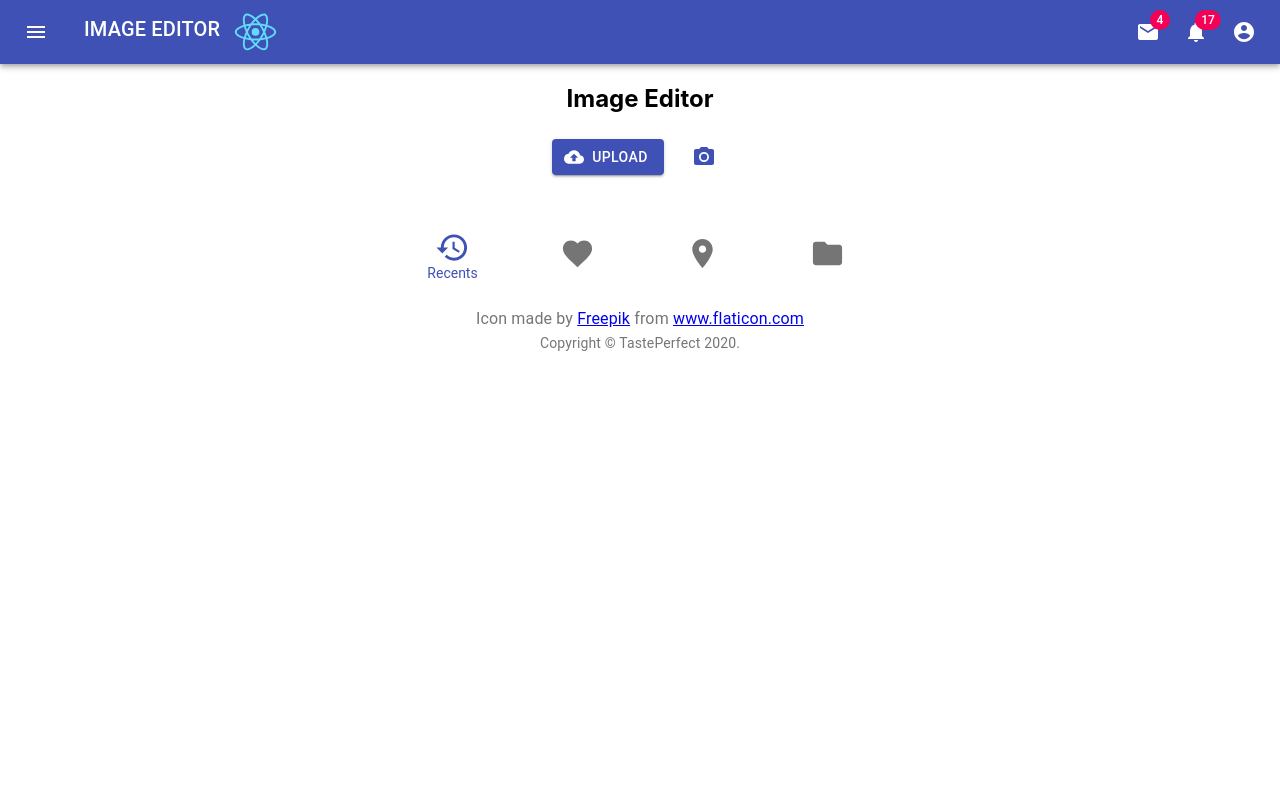
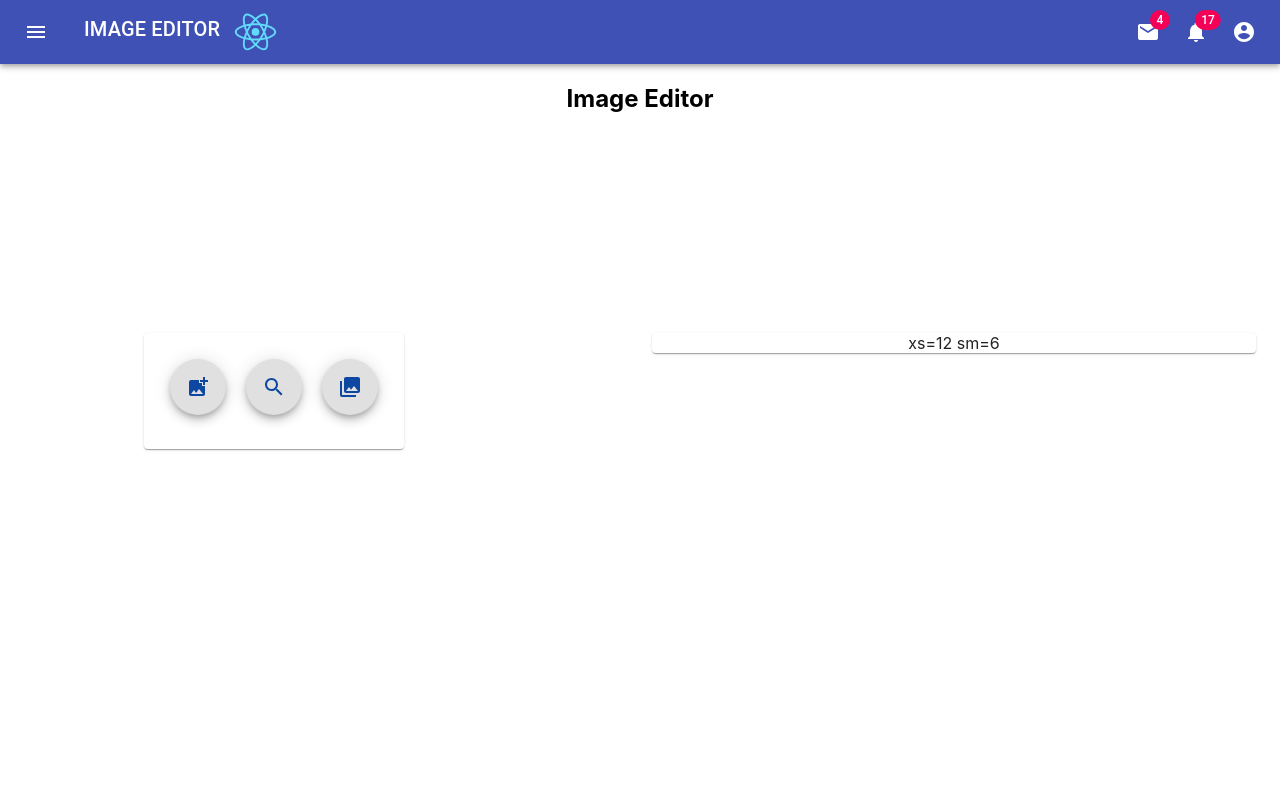
Before and after one commit to Borghese-Gladiator/image-editor, a React (Create React App) app: page / in a window 1280 px wide. Shown: the top 800 px of the page. Built offline with nearby package versions, Linux system fonts and the light colour scheme.

Commit message:
Use online ImageUpload component

```diff
--- a/src/components/ImageUpload.js
+++ b/src/components/ImageUpload.js
@@ -1,50 +1,341 @@
-import React from 'react';
-import { makeStyles } from '@material-ui/core/styles';
-import Button from '@material-ui/core/Button';
-import IconButton from '@material-ui/core/IconButton';
-import PhotoCamera from '@material-ui/icons/PhotoCamera';
-import CloudUploadIcon from '@material-ui/icons/CloudUpload';
+// imports the React Javascript Library
+import React from "react";
+//Card
+import Card from "@material-ui/core/Card";
+import CardActionArea from "@material-ui/core/CardActionArea";
+import CardHeader from "@material-ui/core/CardHeader";
+import CardContent from "@material-ui/core/CardContent";
+import CardActions from "@material-ui/core/CardActions";
+import CardMedia from "@material-ui/core/CardMedia";
 
-const useStyles = makeStyles((theme) => ({
+import Fab from "@material-ui/core/Fab";
+import Button from "@material-ui/core/Button";
+import Grid from "@material-ui/core/Grid";
+import Avatar from "@material-ui/core/Avatar";
+
+import red from "@material-ui/core/colors/red";
+import pink from "@material-ui/core/colors/pink";
+import blue from "@material-ui/core/colors/blue";
+
+import Icon from "@material-ui/core/Icon";
+import PageviewIcon from "@material-ui/icons/Pageview";
+import SearchIcon from "@material-ui/icons/Search";
+import AddPhotoAlternateIcon from "@material-ui/icons/AddPhotoAlternate";
+import CollectionsIcon from "@material-ui/icons/Collections";
+
+import Typography from "@material-ui/core/Typography";
+import Popover from "@material-ui/core/Popover";
+
+// Search
+import Paper from "@material-ui/core/Paper";
+import InputBase from "@material-ui/core/InputBase";
+import Divider from "@material-ui/core/Divider";
+import IconButton from "@material-ui/core/IconButton";
+import MenuIcon from "@material-ui/icons/Menu";
+import CloseIcon from "@material-ui/icons/Close";
+import ReplayIcon from "@material-ui/icons/Replay";
+
+//Tabs
+import { withStyles } from "@material-ui/core/styles";
+
+
+const styles = theme => ({
   root: {
-    '& > *': {
-      margin: theme.spacing(1),
+    backgroundColor: theme.palette.background.paper,
+    width: 500,
+    display: "flex",
+    justifyContent: "center",
+    alignItems: "flex-end"
   },
+  icon: {
+    margin: theme.spacing.unit * 2
+  },
+  iconHover: {
+    margin: theme.spacing.unit * 2,
+    "&:hover": {
+      color: red[800]
+    }
+  },
+  cardHeader: {
+    textalign: "center",
+    align: "center",
+    backgroundColor: "white"
   },
   input: {
-    display: 'none',
+    display: "none"
   },
-}));
+  title: {
+    color: blue[800],
+    fontWeight: "bold",
+    fontFamily: "Montserrat",
+    align: "center"
+  },
+  button: {
+    color: blue[900],
+    margin: 10
+  },
+  secondaryButton: {
+    color: "gray",
+    margin: 10
+  },
+  typography: {
+    margin: theme.spacing.unit * 2,
+    backgroundColor: "default"
+  },
 
-export default function UploadButtons() {
-  const classes = useStyles();
+  searchRoot: {
+    padding: "2px 4px",
+    display: "flex",
+    alignItems: "center",
+    width: 400
+  },
+  searchInput: {
+    marginLeft: 8,
+    flex: 1
+  },
+  searchIconButton: {
+    padding: 10
+  },
+  searchDivider: {
+    width: 1,
+    height: 28,
+    margin: 4
+  }
+});
+
+class ImageUploadCard extends React.Component {
+  state = {
+    mainState: "initial", // initial, search, gallery, uploaded
+    imageUploaded: 0,
+    selectedFile: null
+  };
+
+  handleUploadClick = event => {
+    console.log();
+    var file = event.target.files[0];
+    const reader = new FileReader();
+    var url = reader.readAsDataURL(file);
+
+    reader.onloadend = function(e) {
+      this.setState({
+        selectedFile: [reader.result]
+      });
+    }.bind(this);
+    console.log(url); // Would see a path?
+
+    this.setState({
+      mainState: "uploaded",
+      selectedFile: event.target.files[0],
+      imageUploaded: 1
+    });
+  };
+
+  handleSearchClick = event => {
+    this.setState({
+      mainState: "search"
+    });
+  };
+
+  handleGalleryClick = event => {
+    this.setState({
+      mainState: "gallery"
+    });
+  };
+
+  renderInitialState() {
+    const { classes, theme } = this.props;
+    const { value } = this.state;
 
     return (
-    <div className={classes.root}>
+      <React.Fragment>
+        <CardContent>
+          <Grid container justify="center" alignItems="center">
             <input
               accept="image/*"
               className={classes.input}
               id="contained-button-file"
               multiple
               type="file"
+              onChange={this.handleUploadClick}
             />
             <label htmlFor="contained-button-file">
-        <Button
-          variant="contained"
-          color="primary"
-          className={classes.button}
-          startIcon={<CloudUploadIcon />}
-          component="span"
-        >
-          Upload
-        </Button>
+              <Fab component="span" className={classes.button}>
+                <AddPhotoAlternateIcon />
+              </Fab>
             </label>
-      <input accept="image/*" className={classes.input} id="icon-button-file" type="file" />
-      <label htmlFor="icon-button-file">
-        <IconButton color="primary" aria-label="upload picture" component="span">
-          <PhotoCamera />
-        </IconButton>
-      </label>
-    </div>
+            <Fab className={classes.button} onClick={this.handleSearchClick}>
+              <SearchIcon />
+            </Fab>
+            <Fab className={classes.button} onClick={this.handleGalleryClick}>
+              <CollectionsIcon />
+            </Fab>
+          </Grid>
+        </CardContent>
+      </React.Fragment>
     );
   }
+
+  handleSearchURL = event => {
+    console.log();
+    var file = event.target.files[0];
+    var reader = new FileReader();
+    var url = reader.readAsDataURL(file);
+
+    reader.onloadend = function(e) {
+      this.setState({
+        selectedFile: [reader.result]
+      });
+    }.bind(this);
+    console.log(url); // Would see a path?
+
+    this.setState({
+      selectedFile: event.target.files[0],
+      imageUploaded: 1
+    });
+  };
+
+  handleImageSearch(url) {
+    var filename = url.substring(url.lastIndexOf("/") + 1);
+    console.log(filename);
+    this.setState({
+      mainState: "uploaded",
+      imageUploaded: true,
+      selectedFile: url,
+      fileReader: undefined,
+      filename: filename
+    });
+  }
+
+  handleSeachClose = event => {
+    this.setState({
+      mainState: "initial"
+    });
+  };
+
+  renderSearchState() {
+    const { classes } = this.props;
+
+    return (
+      <Paper className={classes.searchRoot} elevation={1}>
+        <InputBase className={classes.searchInput} placeholder="Image URL" />
+        <IconButton
+          className={classes.button}
+          aria-label="Search"
+          onClick={this.handleImageSearch}
+        >
+          <SearchIcon />
+        </IconButton>
+        <Divider className={classes.searchDivider} />
+        <IconButton
+          color="primary"
+          className={classes.secondaryButton}
+          aria-label="Close"
+          onClick={this.handleSeachClose}
+        >
+          <CloseIcon />
+        </IconButton>
+      </Paper>
+    );
+  }
+
+  handleAvatarClick(value) {
+    var filename = value.url.substring(value.url.lastIndexOf("/") + 1);
+    console.log(filename);
+    this.setState({
+      mainState: "uploaded",
+      imageUploaded: true,
+      selectedFile: value.url,
+      fileReader: undefined,
+      filename: filename
+    });
+  }
+
+  renderGalleryState() {
+    const { classes } = this.props;
+    const listItems = this.props.imageGallery.map(url => (
+      <div
+        onClick={value => this.handleAvatarClick({ url })}
+        style={{
+          padding: "5px 5px 5px 5px",
+          cursor: "pointer"
+        }}
+      >
+        <Avatar src={url} />
+      </div>
+    ));
+
+    /*const listItems = this.props.imageGallery.map(url => (
+      <div
+        onClick={value => this.handleAvatarClick({ url })}
+        style={{
+          padding: "5px 5px 5px 5px",
+          cursor: "pointer"
+        }}
+      >
+        <Avatar shape="square" size={100} src={url} />
+      </div>
+    ));*/
+
+    return (
+      <React.Fragment>
+        <Grid>
+          {listItems}
+          <IconButton
+            color="primary"
+            className={classes.secondaryButton}
+            aria-label="Close"
+            onClick={this.handleSeachClose}
+          >
+            <ReplayIcon />
+          </IconButton>
+        </Grid>
+      </React.Fragment>
+    );
+  }
+
+  renderUploadedState() {
+    const { classes, theme } = this.props;
+
+    return (
+      <React.Fragment>
+        <CardActionArea onClick={this.imageResetHandler}>
+          <img
+            width="100%"
+            className={classes.media}
+            src={this.state.selectedFile}
+          />
+        </CardActionArea>
+      </React.Fragment>
+    );
+  }
+
+  imageResetHandler = event => {
+    console.log("Click!");
+    this.setState({
+      mainState: "initial",
+      selectedFile: null,
+      imageUploaded: 0
+    });
+  };
+
+  render() {
+    const { classes, theme } = this.props;
+
+    return (
+      <React.Fragment>
+        <div className={classes.root}>
+          <Card className={this.props.cardName}>
+            {(this.state.mainState == "initial" && this.renderInitialState()) ||
+              (this.state.mainState == "search" && this.renderSearchState()) ||
+              (this.state.mainState == "gallery" &&
+                this.renderGalleryState()) ||
+              (this.state.mainState == "uploaded" &&
+                this.renderUploadedState())}
+          </Card>
+        </div>
+      </React.Fragment>
+    );
+  }
+}
+
+export default withStyles(styles, { withTheme: true })(ImageUploadCard);
--- a/src/pages/EditPage.js
+++ b/src/pages/EditPage.js
@@ -1,14 +1,30 @@
 import React from 'react'
 import { makeStyles } from '@material-ui/core/styles';
 import Container from '@material-ui/core/Container';
+import Paper from '@material-ui/core/Paper';
+import Grid from '@material-ui/core/Grid';
+import Divider from '@material-ui/core/Divider';
 // custom components
 import ImageUpload from '../components/ImageUpload';
 
 const useStyles = makeStyles((theme) => ({
   root: {
-    textAlign: "center"
+    textAlign: "center",
+    flexGrow: 1,
   },
+  containerRoot: {
+    padding: theme.spacing(25, 0, 55),
+  }
 }));
+
+const galleryImageList = [
+  "https://raw.githubusercontent.com/dxyang/StyleTransfer/master/style_imgs/mosaic.jpg",
+  "https://upload.wikimedia.org/wikipedia/commons/thumb/e/ea/Van_Gogh_-_Starry_Night_-_Google_Art_Project.jpg/1280px-Van_Gogh_-_Starry_Night_-_Google_Art_Project.jpg",
+  "https://raw.githubusercontent.com/ShafeenTejani/fast-style-transfer/master/examples/dora-maar-picasso.jpg",
+  "https://pbs.twimg.com/profile_images/925531519858257920/IyYLHp-u_400x400.jpg",
+  "https://raw.githubusercontent.com/ShafeenTejani/fast-style-transfer/master/examples/dog.jpg",
+  "http://r.ddmcdn.com/s_f/o_1/cx_462/cy_245/cw_1349/ch_1349/w_720/APL/uploads/2015/06/caturday-shutterstock_149320799.jpg"
+];
 
 export default function EditPage(props) {
   const classes = useStyles();
@@ -16,7 +32,14 @@ export default function EditPage(props) {
   return (
     <Container className={classes.root}>
       <h2>Image Editor</h2>
-      <ImageUpload />
+      <Grid container spacing={3} className={classes.containerRoot} >
+        <Grid item xs={6} sm={6}>
+          <ImageUpload cardName="Input Image" imageGallery={galleryImageList} />
+        </Grid>
+        <Grid item xs={6} sm={6}>
+          <Paper className={classes.paper}>xs=12 sm=6</Paper>
+        </Grid>
+      </Grid>
     </Container>
   )
 }
```
Lines whose indentation alone changed are shown as unchanged.
